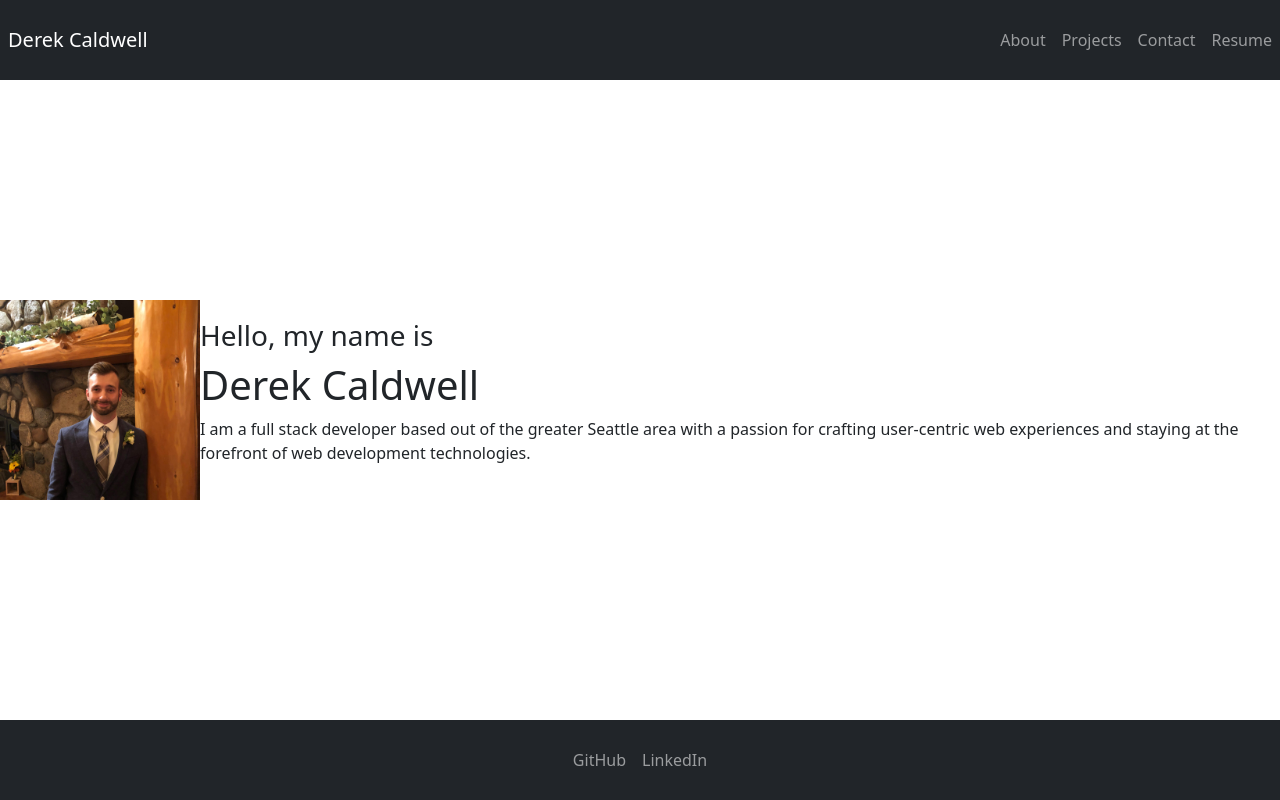
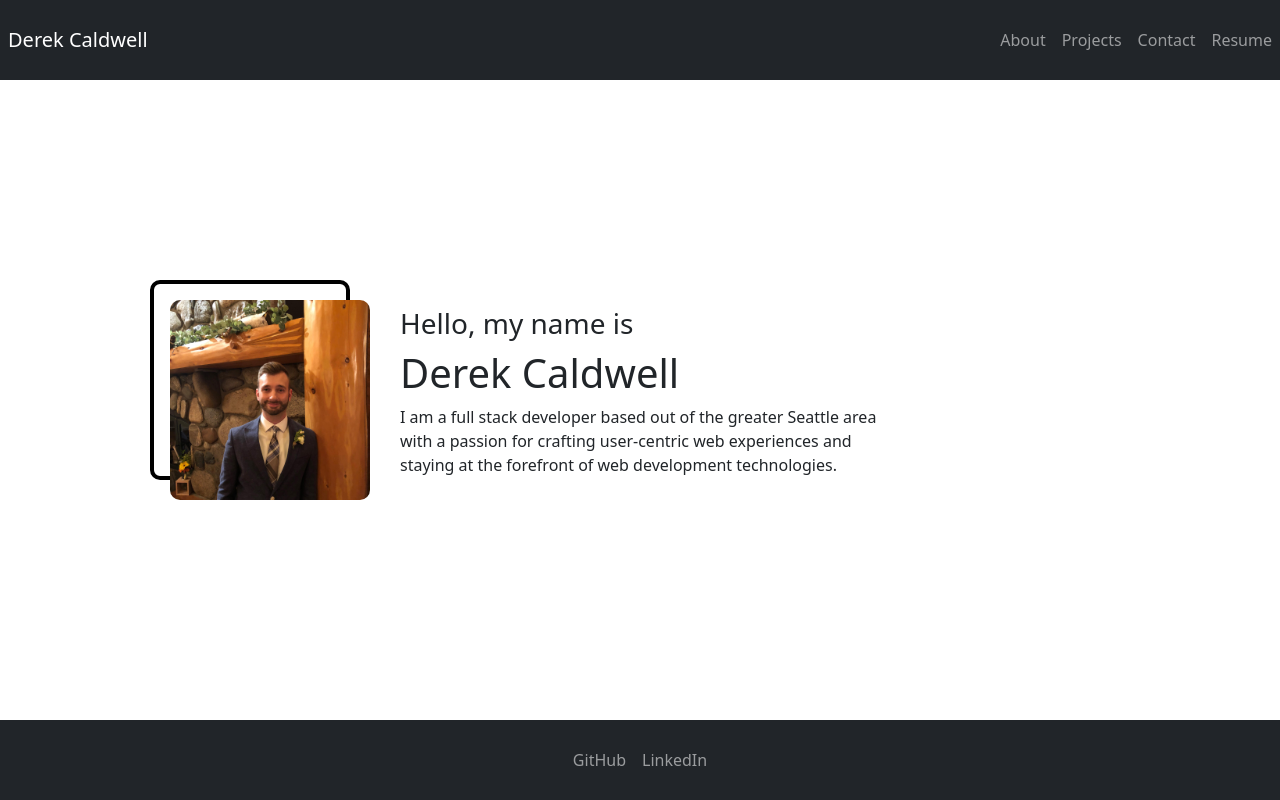
Before and after one commit to CaldwellDerek/professional-portfolio, a React (Create React App) app in the folder portfolio/: page / in a window 1280 px wide. Built offline with nearby package versions, Linux system fonts and the light colour scheme.

Commit message:
added further styling to about page

```diff
--- a/portfolio/src/components/about/index.css
+++ b/portfolio/src/components/about/index.css
@@ -1,14 +1,46 @@
 img {
     height: 200px;
     width: 200px;
+    border-radius: 10px;
 }
+
+p {
+    max-width: 500px;
+}
+
+.img-container{
+    position: inline-block;
+    position: relative;
+}
+
+.img-container::before {
+    position: absolute;
+    z-index: -1;
+    width: 100%;
+    height: 100%;
+    left: -10%;
+    top: -10%;
+    border: 4px solid black;
+    border-radius: 10px;
+    content: "";
+}
+
+/* .wrapper::after {
+    content: "";
+    border: 3px solid black;
+    height: 200px;
+    width: 200px;
+    position: sticky;
+    right: 10px;
+} */
 
 #about {
     display: flex;
     flex-direction: row;
-    width: 100%;
+    width: 1000px;
     height: 50%;
     margin: auto;
+    padding: 0 30px 0 30px;
     align-items: center;
 }
 
@@ -16,4 +48,5 @@ img {
     display: flex;
     flex-direction: column;
     text-align: left;
+    margin-left: 30px;
 }
--- a/portfolio/src/components/about/index.js
+++ b/portfolio/src/components/about/index.js
@@ -7,7 +7,11 @@ import profilePicture from "../../assets/profile-picture.jpg"
 const About = () => {
     return (
         <div id="about">
-            <img src={profilePicture} alt="self portrait" />
+            <div className="img-container">
+                <div className="wrapper">
+                    <img src={profilePicture} alt="self portrait" />
+                </div>
+            </div>
             <div id="intro">
                 <h3>Hello, my name is</h3>
                 <h1>Derek Caldwell</h1>
```
